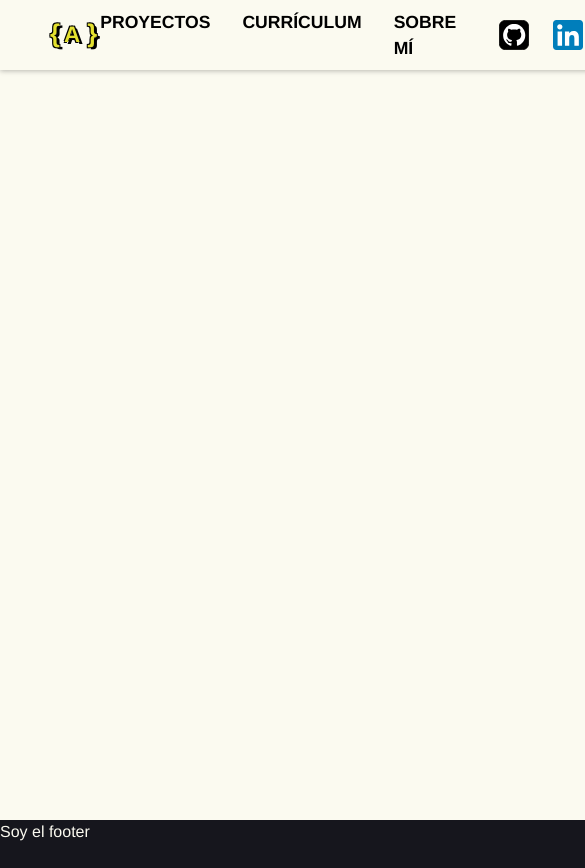
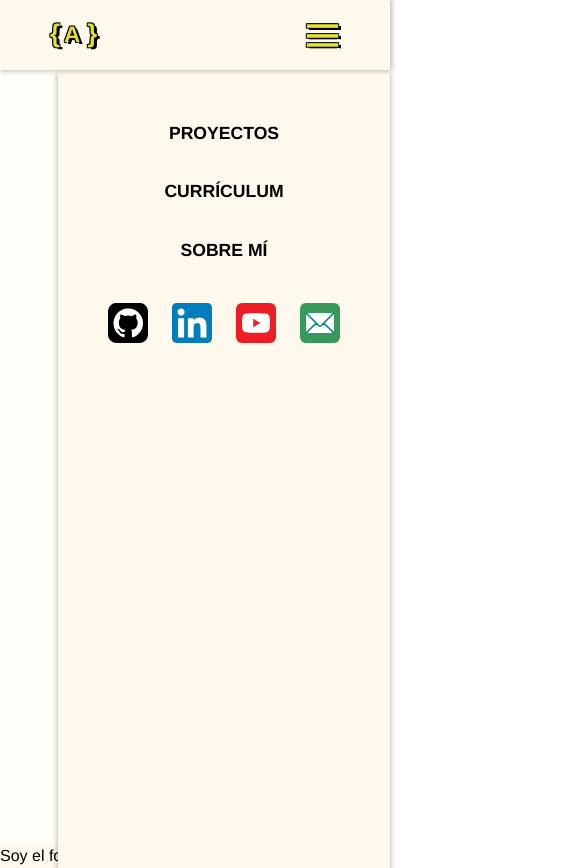
Before and after one commit to aldaydev/aldaydev_app, a React (Vite) app: page /contact in a window 390 px wide. Shown: the top 868 px of the page, 585 px wide, since content can reach past the window. Before the commit the page ends 844 px from the top, so only its background shows below. Built offline with nearby package versions, Linux system fonts and the light colour scheme.

Commit message:
working on responsive nav

```diff
--- a/src/App.css
+++ b/src/App.css
@@ -1,32 +1,44 @@
 .App__header{
-  background-color: #fbfaf0;
+  background-color: var(--color-white-contrast);
   padding: 0 100px;
+  height: 70px;
+  width: 100%;
+  position: fixed;
+  top: 0;
+  left: 0;
+  z-index: 1000;
 
+  /* box-shadow: 1px 0px 5px 1px rgba(0, 0, 0, 0.267); */
+}
+
+.App__header::after {
+  content: "";
+  position: absolute;
+  top: 0;
+  left: 0;
+  width: 100%;
   height: 70px;
-
-  z-index: 999;
-
+  /* box-shadow: 0 10px 20px rgba(0, 0, 0, 0.2); */
   box-shadow: 1px 0px 5px 1px rgba(0, 0, 0, 0.267);
+  z-index: 900;
 }
 
 .App__main{
-  background-color: #fbfaf0;
+  background-color: var(--color-white);
+  min-height: 100vh;
 }
 
 .App__footer{
-
+  background-color: var(--color-white-contrast);
 }
 
 
 @media screen and (max-width: 1024px) {
   .App__header{
-    background-color: #fbfaf0;
+
     padding: 0 50px;
 
     height: 70px;
 
-    z-index: 999;
-
-    box-shadow: 1px 0px 5px 1px rgba(0, 0, 0, 0.267);
   }
 }
--- a/src/components/Header/Header.jsx
+++ b/src/components/Header/Header.jsx
@@ -17,9 +17,8 @@ function Header() {
                 <HeaderLogo isCollapsed={isCollapsed} />
                 <div className="header__navbar">
                     <HeaderLinks/>
-                    {isCollapsed && <MenuToggle/>}
-
                 </div>
+                {isCollapsed && <MenuToggle/>}
 
 
             </div>
--- a/src/components/Header/HeaderLinks.jsx
+++ b/src/components/Header/HeaderLinks.jsx
@@ -18,10 +18,10 @@ function HeaderLinks () {
             </div>
             <div className='headerLinks__social'>
                 <a href='https://github.com/aldaydev' target='_blank' className='headerLinks__socialLink'>
-                    <img src={github_icon}/>
+                    <img src={github_icon} className='headerLinks__icon'/>
                 </a>
                 <a href='https://linkedin.com/in/rafaelalday' target='_blank' className='headerLinks__socialLink headerLinks__socialLink--youtube'>
-                    <img src={linkedin_icon}/>
+                    <img src={linkedin_icon} className='headerLinks__icon'/>
                 </a>
                 <a href='https://youtube.com/@aldaydev' target='_blank' className='headerLinks__socialLink'>
                     <img src={youtube_icon} className='headerLinks__icon'/>
--- a/src/components/Header/header.css
+++ b/src/components/Header/header.css
@@ -9,4 +9,33 @@
     display: flex;
     gap: 20px;
     align-items: center;
+    position: relative;
+    z-index: 1000;
 }
+
+@media screen and (max-width: 1024px) {
+    .header__navbar{
+        display: flex;
+        gap: 20px;
+        align-items: center;
+        position: absolute;
+        top: 70px;
+        right: 0;
+        height: 100dvh;
+
+        z-index: 900;
+
+        /* filter: drop-shadow(1px 1px 5px black); */
+    }
+
+    .header__navbar::after {
+        content: "";
+        position: absolute;
+        top: 0;
+        left: 0;
+        width: 100%;
+        height: 100%;
+        box-shadow: 0px 5px 5px 1px rgba(0, 0, 0, 0.267);
+        z-index: 800;
+    }
+}
--- a/src/components/Header/headerLinks.css
+++ b/src/components/Header/headerLinks.css
@@ -17,7 +17,7 @@
 }
 
 .headerLinks__pageLink:hover{
-    color: yellow;
+    color: var(--color-yellow);
     text-shadow:
         -1px -1px 0.2px black,
         1px -1px 0.2px black,
@@ -54,6 +54,32 @@
     height: 30px;
 }
 
-/* .headerLinks__socialLink--youtube{
-    display: block;
-} */
+@media screen and (max-width: 1024px) {
+    .header__links{
+        background-color: var(--color-white-contrast);
+        padding: 50px;
+        flex-direction: column;
+
+    }
+
+    .headerLinks__pages{
+        flex-direction: column;
+        align-items: center;
+        gap: 2rem;
+        z-index: 900;
+    }
+
+    .headerLinks__social{
+        flex-wrap: wrap;
+        z-index: 900;
+    }
+
+    .headerLinks__socialLink{
+        height: 40px;
+    }
+
+    .headerLinks__icon{
+        width: 40px;
+        height: 40px;
+    }
+}
--- a/src/components/Header/headerLogo.css
+++ b/src/components/Header/headerLogo.css
@@ -1,6 +1,6 @@
 .headerLogo__link {
     /* color: #F4F4F5; */
-    color: #e4e12f;
+    color: var(--color-yellow);
     text-shadow:
         -1px -1px 0.2px black,
         1px -1px 0.2px black,
@@ -14,6 +14,8 @@
     transition: width .5s ease-in-out;
     interpolate-size: allow-keywords;
     filter: blur(0.1px);
+    position: relative;
+    z-index: 1000;
 }
 
 .headerLogo__link:hover {
--- a/src/components/Header/menuToggle.css
+++ b/src/components/Header/menuToggle.css
@@ -5,6 +5,7 @@
     cursor: pointer;
     transition: display .3s ease-in-out;
     position: relative;
+    z-index: 1000;
     transform: scale(.9);
 }
 
@@ -12,7 +13,7 @@
     position: absolute;
     width: 100%;
     height: 4px;
-    background-color: #d6e457;
+    background-color: var(--color-yellow);
     /* border-radius: 2px; */
     box-shadow:
         -1px -1px 0.2px black,
--- a/src/index.css
+++ b/src/index.css
@@ -1,6 +1,7 @@
 :root{
-  --color-primary: #16161D;
-  --color-secondary: #fbfaf0;
+  --color-yellow: #e4e12f;
+  --color-white: #fffffa;
+  --color-white-contrast: #fff8ec;
 }
 
 :root {
```
